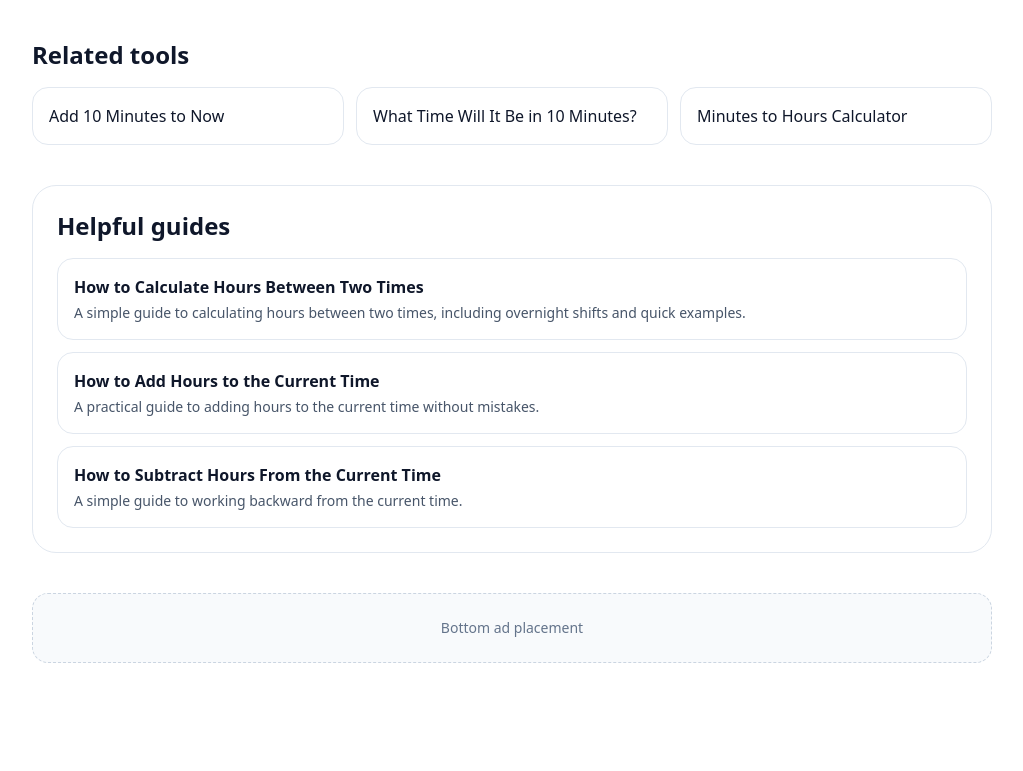
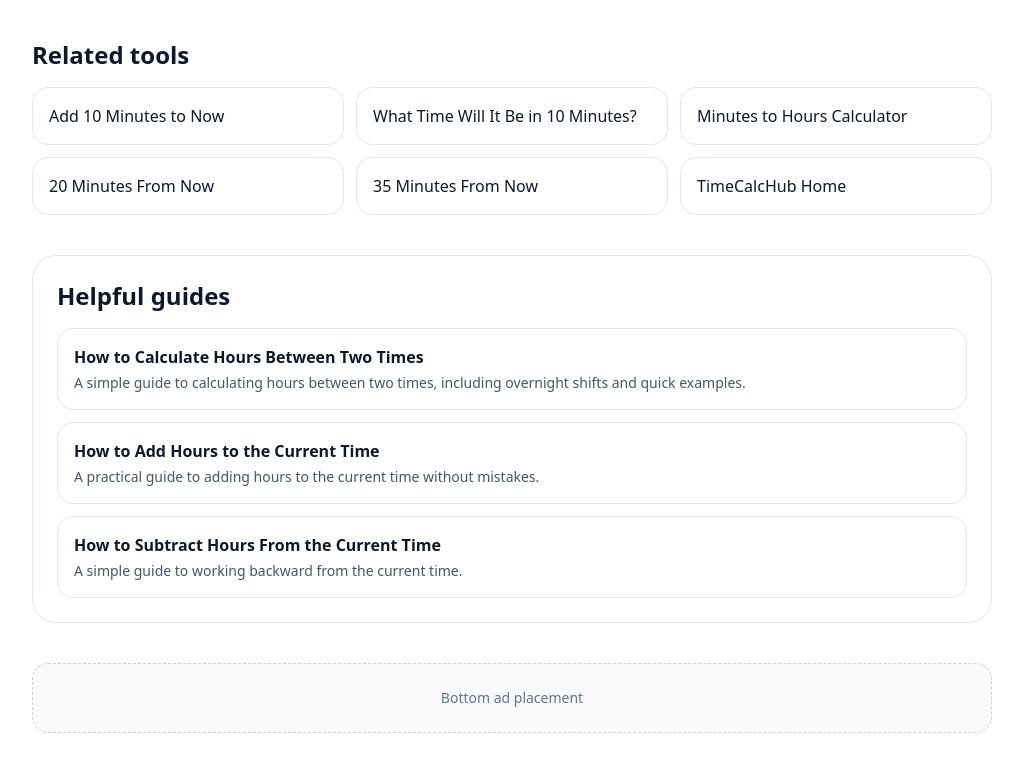
Before and after one commit to Texasguy817/datetimecalchub, a Next.js app: page /10-minutes-from-now in a window 1280 px wide. Shown: the part 1798-2569 px from the top of the page, without its empty margins (128-1151 px from the left). Before the commit the page ends 2541 px from the top, so only its background shows below. Built offline with nearby package versions, Linux system fonts and the light colour scheme.

Commit message:
Add files via upload

```diff
--- a/app/layout.tsx
+++ b/app/layout.tsx
@@ -2,16 +2,12 @@ import "./globals.css";
 import type { Metadata } from "next";
 
 export const metadata: Metadata = {
-  title: "TimeCalcHub",
-  description: "Free time calculators",
-  verification: {
-    google: "WZgEyeBvp6G7iehCeTK41MP_Zq3gKgAOTNwGLjdlHFU",
-  },
+  metadataBase: new URL("https://timecalchub.com"),
+  title: { default: "TimeCalcHub", template: "%s | TimeCalcHub" },
+  description: "Time and date calculators, countdown tools, work-hour tools, and sleep calculators built for fast answers.",
 };
 
-export default function RootLayout({
-  children,
-}: Readonly<{ children: React.ReactNode }>) {
+export default function RootLayout({ children }: Readonly<{ children: React.ReactNode }>) {
   return (
     <html lang="en">
       <body>{children}</body>
--- a/components/ToolPage.tsx
+++ b/components/ToolPage.tsx
@@ -7,9 +7,73 @@ import AdPlaceholder from "@/components/AdPlaceholder";
 import InteractiveTool from "@/components/InteractiveTool";
 import { BLOG_POSTS } from "@/data/blogPosts";
 
+
+function slugToTitle(slug: string) {
+  return slug
+    .split("-")
+    .map((part) => part.charAt(0).toUpperCase() + part.slice(1))
+    .join(" ");
+}
+
+function uniqueLinks(links: { title: string; href: string }[]) {
+  const seen = new Set<string>();
+  return links.filter((link) => {
+    if (seen.has(link.href)) return false;
+    seen.add(link.href);
+    return true;
+  });
+}
+
+function getSmartInternalLinks(config: any) {
+  const links: { title: string; href: string }[] = [
+    ...(config.related || []),
+  ];
+
+  const slug = String(config.slug || "");
+  const value = typeof config.value === "number" ? config.value : undefined;
+
+  if (slug.includes("minutes-from-now") && value) {
+    [value - 10, value + 10, value + 25].filter((v) => v > 0).forEach((v) => {
+      links.push({ title: `${v} Minutes From Now`, href: `/${v}-minutes-from-now` });
+    });
+
+    if (value >= 60 && value % 60 === 0) {
+      const hours = value / 60;
+      links.push({ title: `What Time Will It Be in ${hours} Hours?`, href: `/what-time-will-it-be-in-${hours}-hours` });
+      links.push({ title: `${value} Minutes to Hours`, href: `/${value}-minutes-to-hours` });
+    }
+  }
+
+  if (slug.includes("what-time-will-it-be-in") && value) {
+    [value - 1, value + 1, value + 2].filter((h) => h > 0).forEach((h) => {
+      links.push({ title: `What Time Will It Be in ${h} Hours?`, href: `/what-time-will-it-be-in-${h}-hours` });
+    });
+    links.push({ title: `${value * 60} Minutes From Now`, href: `/${value * 60}-minutes-from-now` });
+  }
+
+  if (slug.includes("minutes-to-hours") && value) {
+    links.push({ title: `${value} Minutes From Now`, href: `/${value}-minutes-from-now` });
+    if (value % 60 === 0) {
+      links.push({ title: `What Time Will It Be in ${value / 60} Hours?`, href: `/what-time-will-it-be-in-${value / 60}-hours` });
+    }
+  }
+
+  if (slug.includes("hours") || slug.includes("work")) {
+    links.push({ title: "Work Hours Calculator", href: "/work-hours-calculator" });
+    links.push({ title: "Time Duration Calculator", href: "/time-duration-calculator" });
+  }
+
+  links.push({ title: "TimeCalcHub Home", href: "/" });
+  links.push({ title: "Minutes to Hours Calculator", href: "/minutes-to-hours-calculator" });
+
+  return uniqueLinks(links).filter((link) => link.href !== `/${slug}`).slice(0, 8);
+}
+
+
 export default function ToolPage({ config }: { config: ToolPageConfig }) {
   const jsonLd = buildFaqJsonLd(config);
   const body = getBodyCopy(config);
+  const smartRelated = getSmartInternalLinks(config);
   const relatedGuides = BLOG_POSTS.filter((post) => post.category === config.category || post.relatedTools.some((tool) => tool.href === `/${config.slug}`)).slice(0, 3);
 
   return (
@@ -68,7 +132,7 @@ export default function ToolPage({ config }: { config: ToolPageConfig }) {
             </div>
           </section>
 
-          <RelatedTools related={config.related} />
+          <RelatedTools related={smartRelated} />
 
 
           {relatedGuides.length > 0 ? (
--- a/data/toolPages.ts
+++ b/data/toolPages.ts
@@ -1,64 +1,3 @@
-// Paste this at the TOP of your toolPages.ts file
-
-function generateSmartLinks(slug: string, value?: number) {
-  const links = [];
-
-  // Minutes cluster
-  if (slug.includes("minutes-from-now") && value) {
-    const nearby = [value - 10, value + 10, value + 25].filter(v => v > 0);
-    nearby.forEach(v => {
-      links.push({
-        title: `${v} Minutes From Now`,
-        href: `/${v}-minutes-from-now`
-      });
-    });
-
-    if (value >= 60) {
-      const hours = value / 60;
-      if (Number.isInteger(hours)) {
-        links.push({
-          title: `What Time Will It Be in ${hours} Hours?`,
-          href: `/what-time-will-it-be-in-${hours}-hours`
-        });
-      }
-    }
-  }
-
-  if (slug.includes("what-time-will-it-be-in") && value) {
-    [value - 1, value + 1, value + 2].forEach(h => {
-      if (h > 0) {
-        links.push({
-          title: `What Time Will It Be in ${h} Hours?`,
-          href: `/what-time-will-it-be-in-${h}-hours`
-        });
-      }
-    });
-
-    links.push({
-      title: `${value * 60} Minutes From Now`,
-      href: `/${value * 60}-minutes-from-now`
-    });
-  }
-
-  if (slug.includes("minutes-to-hours") && value) {
-    links.push({
-      title: `${value} Minutes From Now`,
-      href: `/${value}-minutes-from-now`
-    });
-  }
-
-  links.push({
-    title: "TimeCalcHub Home",
-    href: "/"
-  });
-
-  return links.slice(0, 6);
-}
-
-// HOW TO USE:
-// Replace each page's "related: [...]" with:
-// related: generateSmartLinks(slug, value),
-
 export type ToolCategory = "time" | "date" | "countdown" | "utility";
 export type ToolMode =
   | "addHours" | "addMinutes" | "subtractHours" | "subtractMinutes"
```
Also changed, not shown: 1 other file (tests, documents, lock files or other folders).
